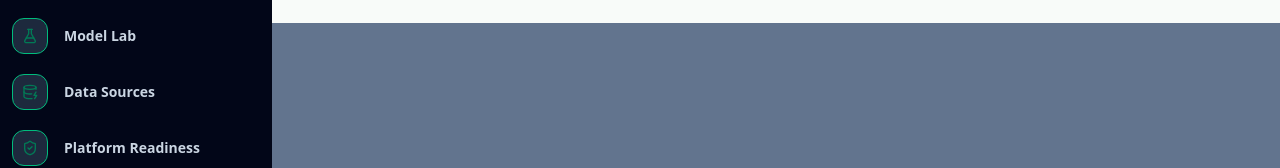
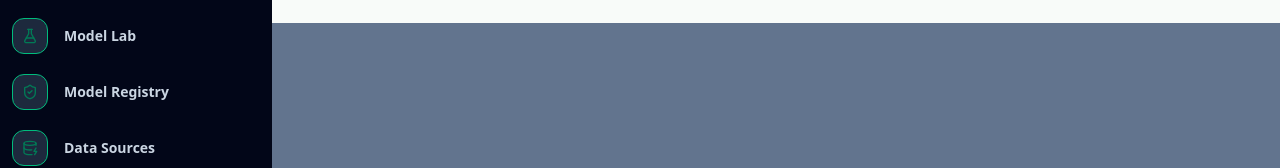
Before and after one commit to ndvictor/EdgeSenseAI, a Next.js app in the folder frontend/: page / in a window 1280 px wide. Shown: the part 777-945 px from the top of the page. Built offline with nearby package versions, Linux system fonts and the light colour scheme.

Commit message:
Add model registry sidebar link

```diff
--- a/frontend/src/components/Sidebar.tsx
+++ b/frontend/src/components/Sidebar.tsx
@@ -41,6 +41,7 @@ const items = [
   { label: "Live Watchlist", href: "/live-watchlist", icon: BellRing },
   { label: "Edge Signals", href: "/edge-signals", icon: Activity },
   { label: "Model Lab", href: "/model-lab", icon: FlaskConical },
+  { label: "Model Registry", href: "/model-registry", icon: ShieldCheck },
   { label: "Data Sources", href: "/data-sources", icon: DatabaseZap },
   { label: "Platform Readiness", href: "/platform-readiness", icon: ShieldCheck },
   { label: "Stocks", href: "/stocks", icon: TrendingUp },
```
